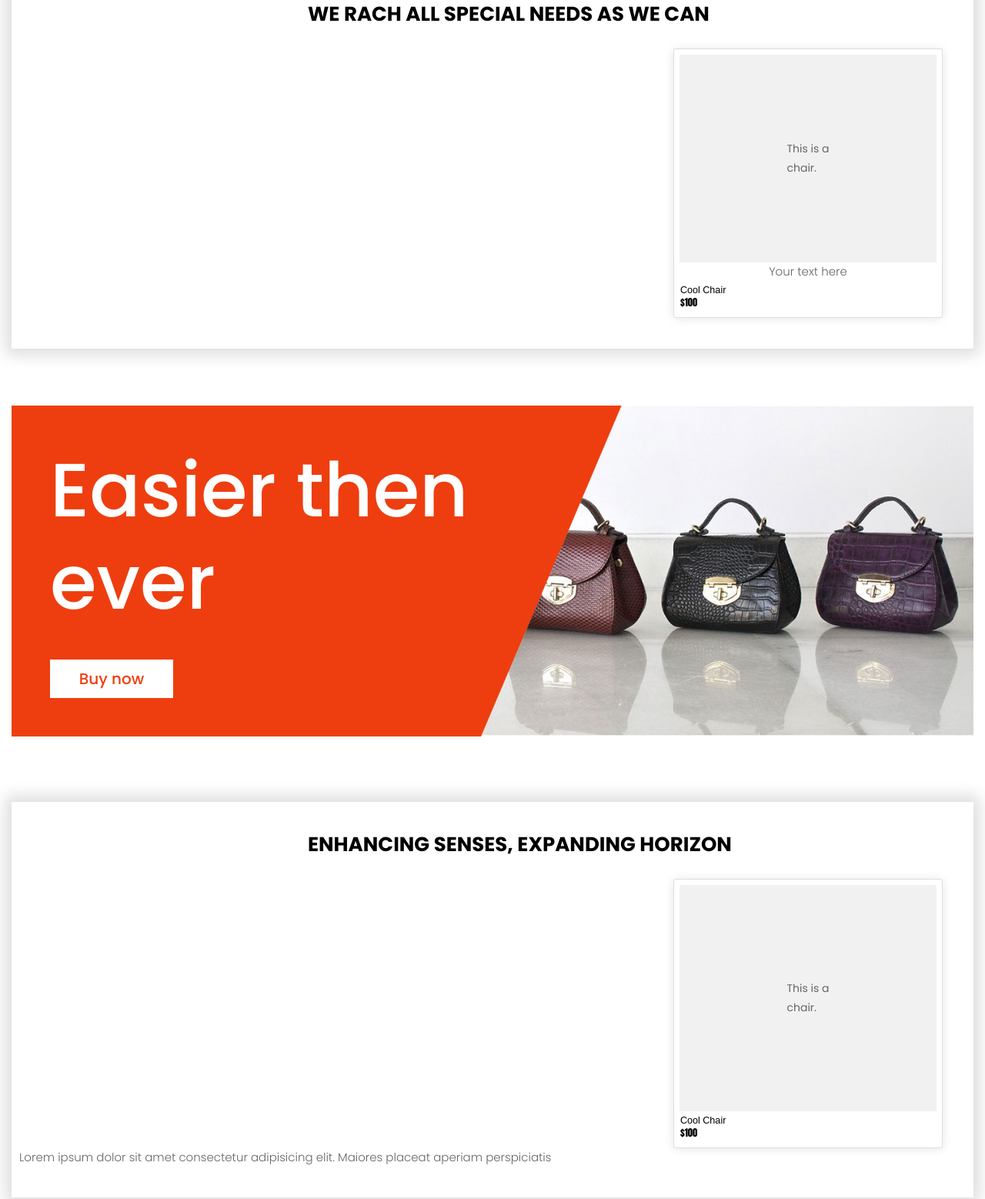
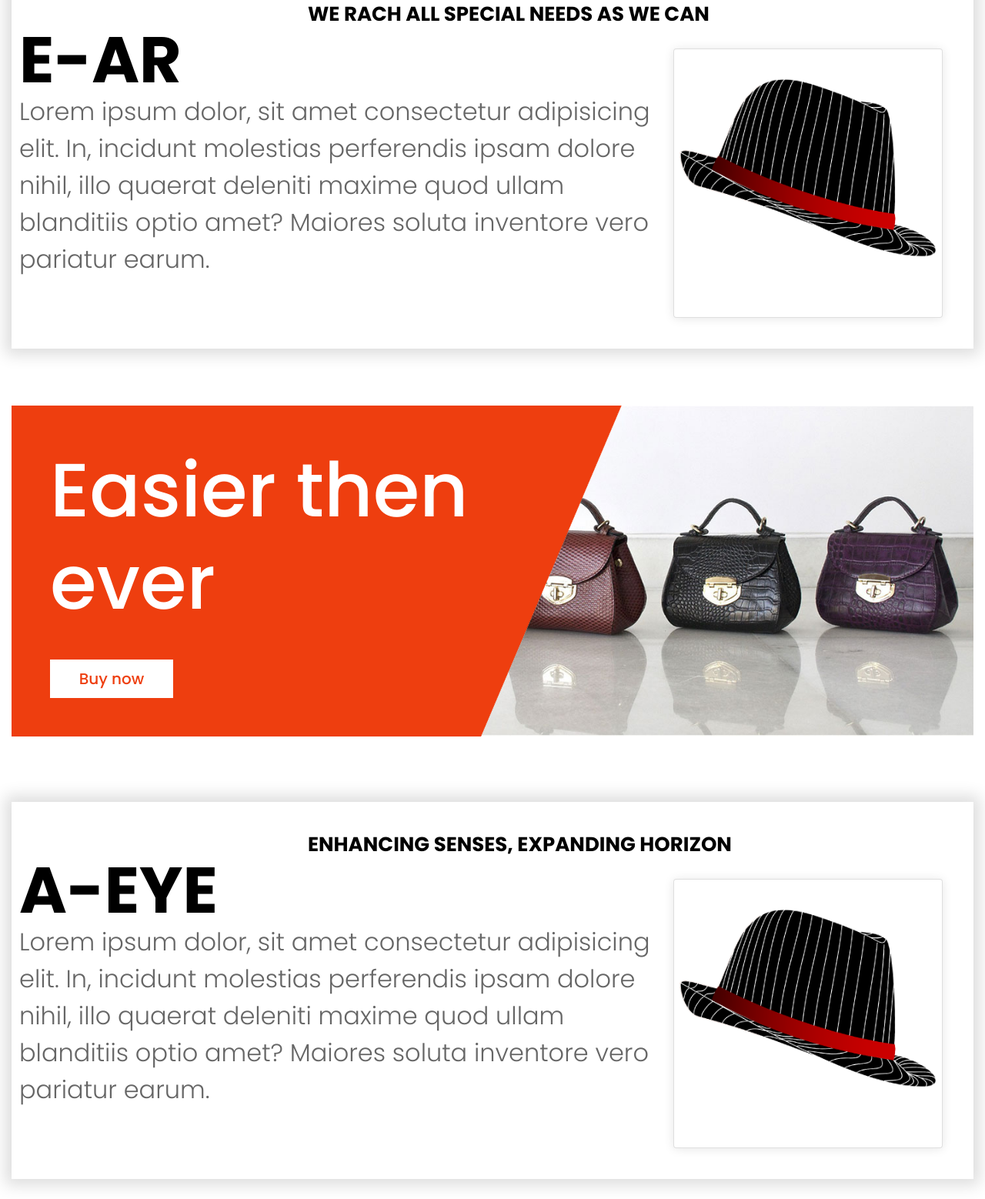
Before and after one commit to kapoo360/confrence-project, a plain HTML site: page index.html in a window 1280 px wide. Shown: the part 1162-2720 px from the top of the page at 77% size. Drawn offline with nearby package versions, Linux system fonts and the light colour scheme; some packages are replaced by stand-ins of ours.

Commit message:
el gdeeeeeeddd 4deeeeeeeeeeed

```diff
--- a/css/style.css
+++ b/css/style.css
@@ -1527,6 +1527,7 @@ ul.categiri li a:hover {
   box-shadow: #ddd 0px 0px 19px 8px;
   margin-bottom: 29px;
   padding: 40px 25px;
+
 }
 .brand-bg h3 {
   font-size: 26px;
@@ -2180,7 +2181,8 @@ a.article:hover {
 }
 
 .card::after {
-  content: "Add to Cart";
+
+  content: "Get Yours Now";
   padding-top: 1.25em;
   padding-left: 1.25em;
   position: absolute;
@@ -2225,7 +2227,7 @@ a.article:hover {
 }
 
 .card:active::after {
-  content: "Added !";
+  /* content: "Added !"; */
   height: 3.125em;
 }
 
@@ -2234,9 +2236,20 @@ a.article:hover {
 }
 
 .image1 {
-  background: rgb(241, 241, 241);
+  /* background-image: url(/images/cap.png); */
+  background-size: contain;
+  background-repeat: no-repeat;
   width: 100%;
   height: 100%;
   display: grid;
   place-items: center;
 }
+.image2 {
+  /* background-image: url(/images/cap.png); */
+  background-size: contain;
+  background-repeat: no-repeat;
+  width: 100%;
+  height: 100%;
+  display: grid;
+  place-items: center;
+}
--- a/index.html
+++ b/index.html
@@ -202,21 +202,23 @@
 
                     <!-- news brand -->
                      <section id="sec1">
-                    <div id="brand"  class="brand-bg" >
-                        <h3 style="padding-left: 30%;">we rach all special needs as we can</h3>
-                        <div class="row">
+                         <div id="brand"  class="brand-bg" >
+                             <h3 style="padding-left: 30%;">we rach all special needs as we can</h3>
+                             <div class="row" >
+                                <h3 style="position: absolute; font-size: 6em;">E-AR</h3>
+                                <p style="position: absolute; margin-top: 70px; font-size:xx-large;">Lorem ipsum dolor, sit amet consectetur adipisicing<br><br> elit. In, incidunt molestias perferendis ipsam dolore<br><br> nihil, illo
+                                    quaerat deleniti maxime quod ullam<br><br> blanditiis optio amet? Maiores soluta inventore vero<br><br> pariatur earum.</p>
+                                 <div class="card">
+                                     <div class="image1" ><a href="check.html"><img src="images/cap.png" alt=""></a></div>
+                                     <!-- <span class="text1">This is a chair.</span> -->
 
 
 
-                            <div class="card">
-                                <div class="image1"><span class="text1">This is a chair.</span></div>
-                                  <span class="title1">Cool Chair</span>
-                                  <span class="price">$100</span>
-                                  <p class="card-text">Your text here</p>
+                                 </div>
 
 
 
-                                </div>
+
 
                         </div>
                     </div>
@@ -261,15 +263,19 @@
                 <div id="jewellery" class="Jewellery-bg">
                     <h3 style="padding-left: 30%;">enhancing senses, expanding horizon</h3>
                     <div class="row">
+                        <h3 style="position: absolute; font-size: 6em;">A-EYE</h3>
+                        <p style="position: absolute; margin-top: 70px; font-size:xx-large;">Lorem ipsum dolor, sit amet consectetur adipisicing<br><br> elit. In, incidunt molestias perferendis ipsam dolore<br><br> nihil, illo
+                            quaerat deleniti maxime quod ullam<br><br> blanditiis optio amet? Maiores soluta inventore vero<br><br> pariatur earum.</p>
+                        </p>
+                         <div class="card">
+                             <div class="image2"><a href="check.html"><img src="images/cap.png" alt=""></a></div>
+                             <!-- <span class="text1">This is a chair.</span> -->
 
 
-                        <div class="card">
-                            <div class="image1"><span class="text1">This is a chair.</span></div>
-                            <span class="title1">Cool Chair</span>
-                            <span class="price">$100</span>
 
-                        </div>
-                        <p>Lorem ipsum dolor sit amet consectetur adipisicing elit. Maiores placeat aperiam perspiciatis</p>
+                         </div>
+
+
 
 
 
```
